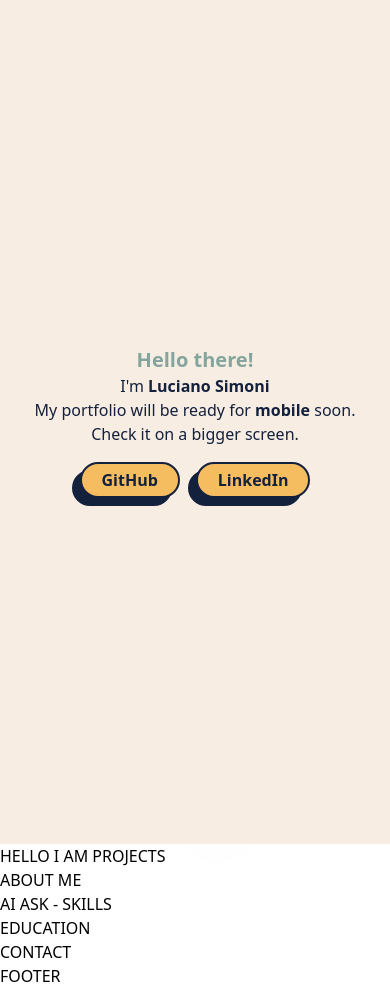
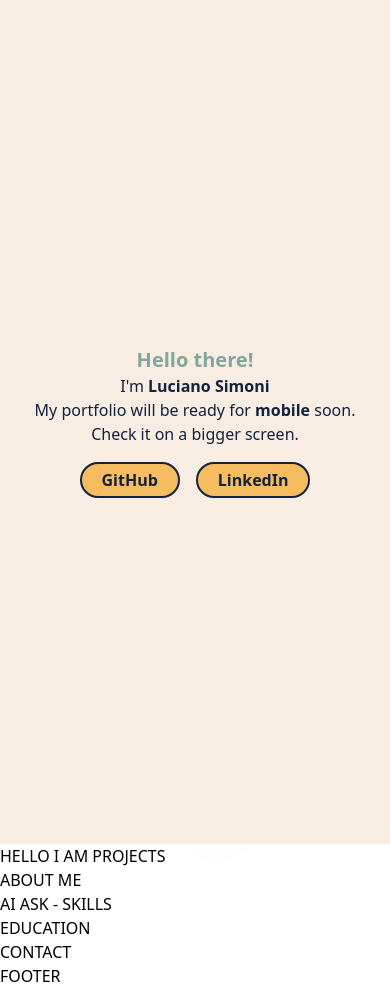
Before and after one commit to lucianosimoni/portfolio, a React (Vite) app: page / in a window 390 px wide. Shown: the top 988 px of the page. Built offline with nearby package versions, Linux system fonts and the light colour scheme; what tailwind-clip-path would draw is missing.

Commit message:
Special button animation done

```diff
--- a/src/App.jsx
+++ b/src/App.jsx
@@ -18,8 +18,8 @@
   }, []);
 
   const handleMainClick = (event) => {
-    if (!splash) {
-      setHomeVisible(!homeVisible);
+    if (!splash && !homeVisible) {
+      setHomeVisible(true);
     }
   };
 
@@ -117,16 +117,18 @@
                 <h2 className="text-[2rem] lg:text-[3rem] font-bold text-palette-yellow drop-shadow-lg">
                   Full-stack Developer
                 </h2>
-                <p className="text-[1rem] lg:text-[1.5rem] break-words w-[50%]">
+                <p className="text-[1rem] lg:text-[1.5rem] break-words w-[50%] mb-[1rem]">
                   Based in London. Fascinated with problem-solving. Always
                   providing a code with the future in mind.
                 </p>
                 {/* 🔘 Action Buttons */}
-                <div>
-                  <button className="drop-shadow-button-action bg-palette-yellow border-2 border-palette-black rounded-full py-1 px-5">
+                <div className="flex gap-[1rem] p-2">
+                  <button className="shadow-btn-thick hover:shadow-btn-thick-hover active:shadow-btn-thick-click hover:-translate-x-btn-hover hover:translate-y-btn-hover active:-translate-x-btn-click active:translate-y-btn-click transform-gpu bg-palette-yellow border-2 border-palette-black font-bold rounded-full py-1 px-5 transition-[box-shadow_translate] duration-200">
                     Projects
                   </button>
-                  <button>Contact</button>
+                  <button className="border-[0.125rem] border-palette-black font-bold rounded-full py-1 px-5">
+                    Contact
+                  </button>
                 </div>
               </div>
             ) : null}
--- a/tailwind.config.cjs
+++ b/tailwind.config.cjs
@@ -71,7 +71,17 @@
         "palette-black": "#14213d",
       },
       dropShadow: {
-        "button-action": "-0.5rem 0.5rem 0 #14213d",
+        "btn-thick": "-0.5rem 0.5rem 0 #14213d",
+        "btn-thick-hover": "-0.25rem 0.25rem 0 #14213d",
+      },
+      boxShadow: {
+        "btn-thick": "-0.5rem 0.5rem 0 #14213d",
+        "btn-thick-hover": "-0.25rem 0.25rem 0 #14213d",
+        "btn-thick-click": "0rem 0rem 0 #14213d",
+      },
+      spacing: {
+        "btn-hover": "0.25rem",
+        "btn-click": "0.5rem",
       },
     },
   },
```
